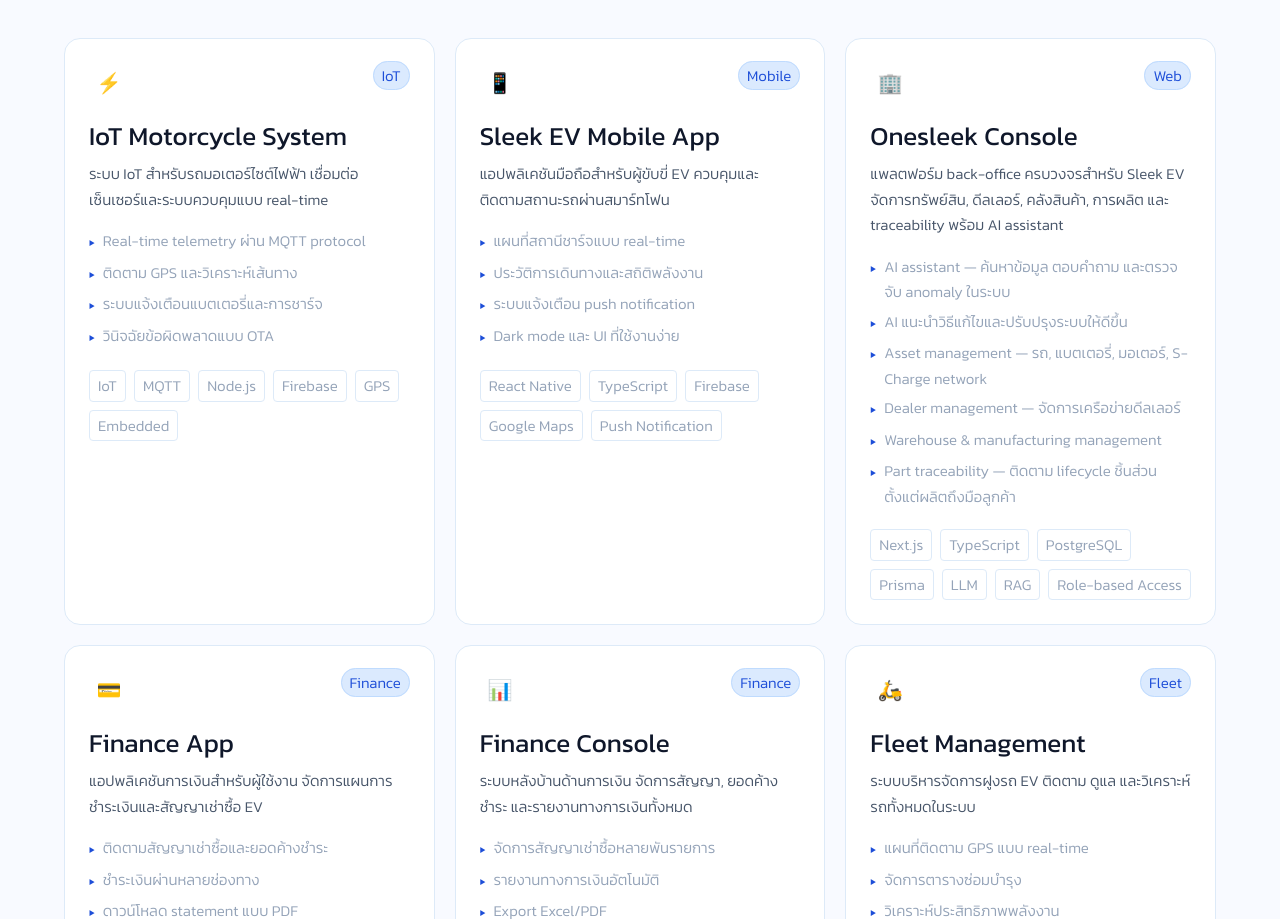
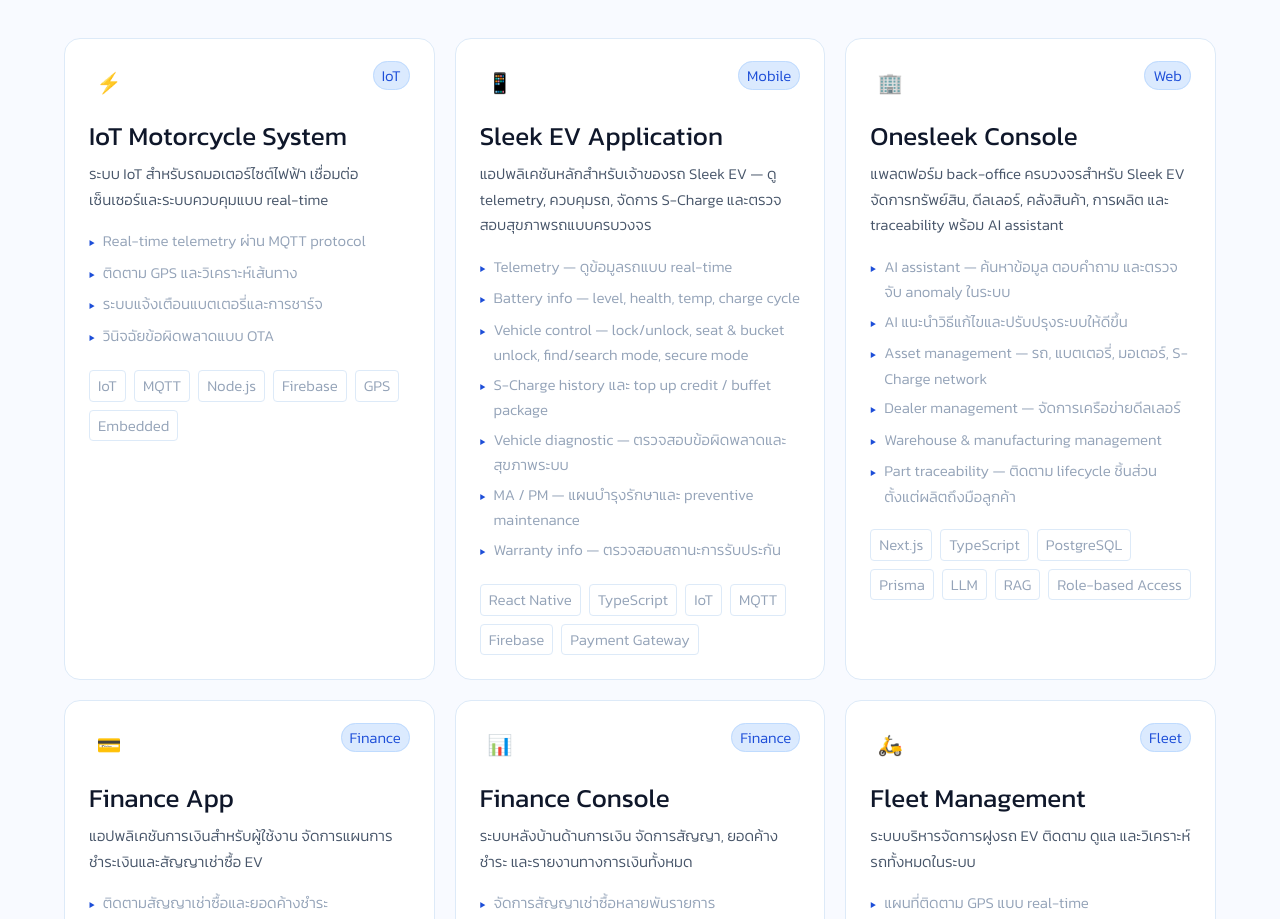
Before and after one commit to sleek-phisit/sleek-phisit, a Next.js app: page / in a window 1280 px wide. Shown: the part 2961-3880 px from the top of the page. Built offline with nearby package versions, Linux system fonts and the light colour scheme.

Commit message:
feat: update Sleek EV app with full feature list
Rename to Sleek EV Application, add telemetry, battery health/temp/cycle,
vehicle controls (lock/unlock/secure/find), S-Charge top-up, diagnostic,
MA/PM schedule, and warranty info.

https://claude.ai/code/session_01AUJXuwdjZ1XghmP5CdmrWw

```diff
--- a/src/data/projects.ts
+++ b/src/data/projects.ts
@@ -30,19 +30,22 @@ export const projects: Project[] = [
   },
   {
     id: 'mobile-app',
-    title: 'Sleek EV Mobile App',
-    description: 'แอปพลิเคชันมือถือสำหรับผู้ขับขี่ EV ควบคุมและติดตามสถานะรถผ่านสมาร์ทโฟน',
+    title: 'Sleek EV Application',
+    description: 'แอปพลิเคชันหลักสำหรับเจ้าของรถ Sleek EV — ดู telemetry, ควบคุมรถ, จัดการ S-Charge และตรวจสอบสุขภาพรถแบบครบวงจร',
     longDescription:
-      'แอปพลิเคชันสำหรับผู้ใช้งาน Sleek EV รองรับทั้ง iOS และ Android ให้ผู้ขับขี่ติดตามสถานะแบตเตอรี่, ประวัติการเดินทาง, สถานีชาร์จใกล้เคียง และรับการแจ้งเตือนสำคัญ',
-    tags: ['React Native', 'TypeScript', 'Firebase', 'Google Maps', 'Push Notification'],
+      'แอปพลิเคชัน iOS/Android สำหรับเจ้าของรถ Sleek EV รวม vehicle telemetry, การควบคุมรถทางไกล, ระบบ S-Charge, vehicle diagnostic, แผนการบำรุงรักษา และข้อมูลการรับประกัน',
+    tags: ['React Native', 'TypeScript', 'IoT', 'MQTT', 'Firebase', 'Payment Gateway'],
     category: 'Mobile',
     icon: '📱',
     color: 'from-blue-500 to-cyan-700',
     highlights: [
-      'แผนที่สถานีชาร์จแบบ real-time',
-      'ประวัติการเดินทางและสถิติพลังงาน',
-      'ระบบแจ้งเตือน push notification',
-      'Dark mode และ UI ที่ใช้งานง่าย',
+      'Telemetry — ดูข้อมูลรถแบบ real-time',
+      'Battery info — level, health, temp, charge cycle',
+      'Vehicle control — lock/unlock, seat & bucket unlock, find/search mode, secure mode',
+      'S-Charge history และ top up credit / buffet package',
+      'Vehicle diagnostic — ตรวจสอบข้อผิดพลาดและสุขภาพระบบ',
+      'MA / PM — แผนบำรุงรักษาและ preventive maintenance',
+      'Warranty info — ตรวจสอบสถานะการรับประกัน',
     ],
   },
   {
```
